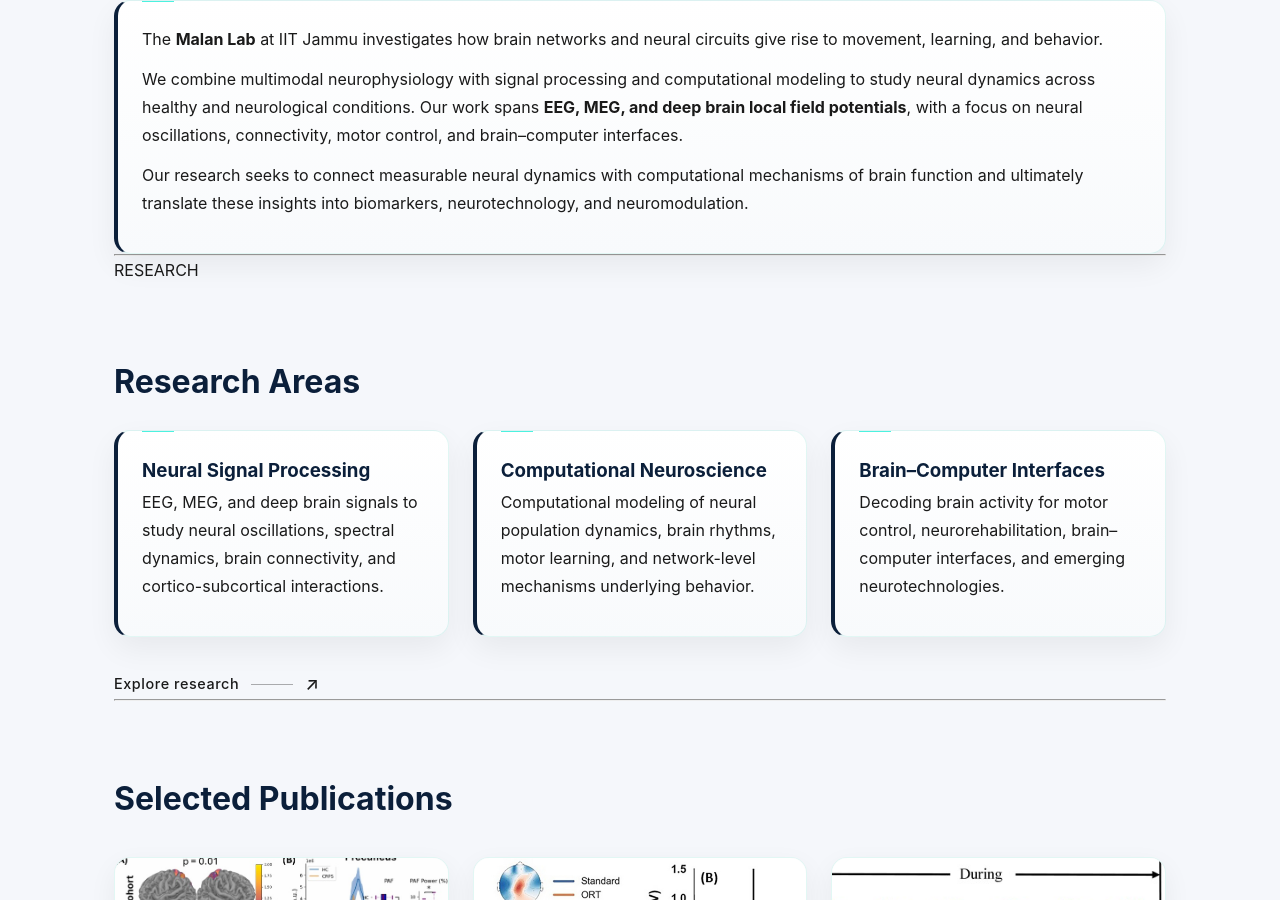
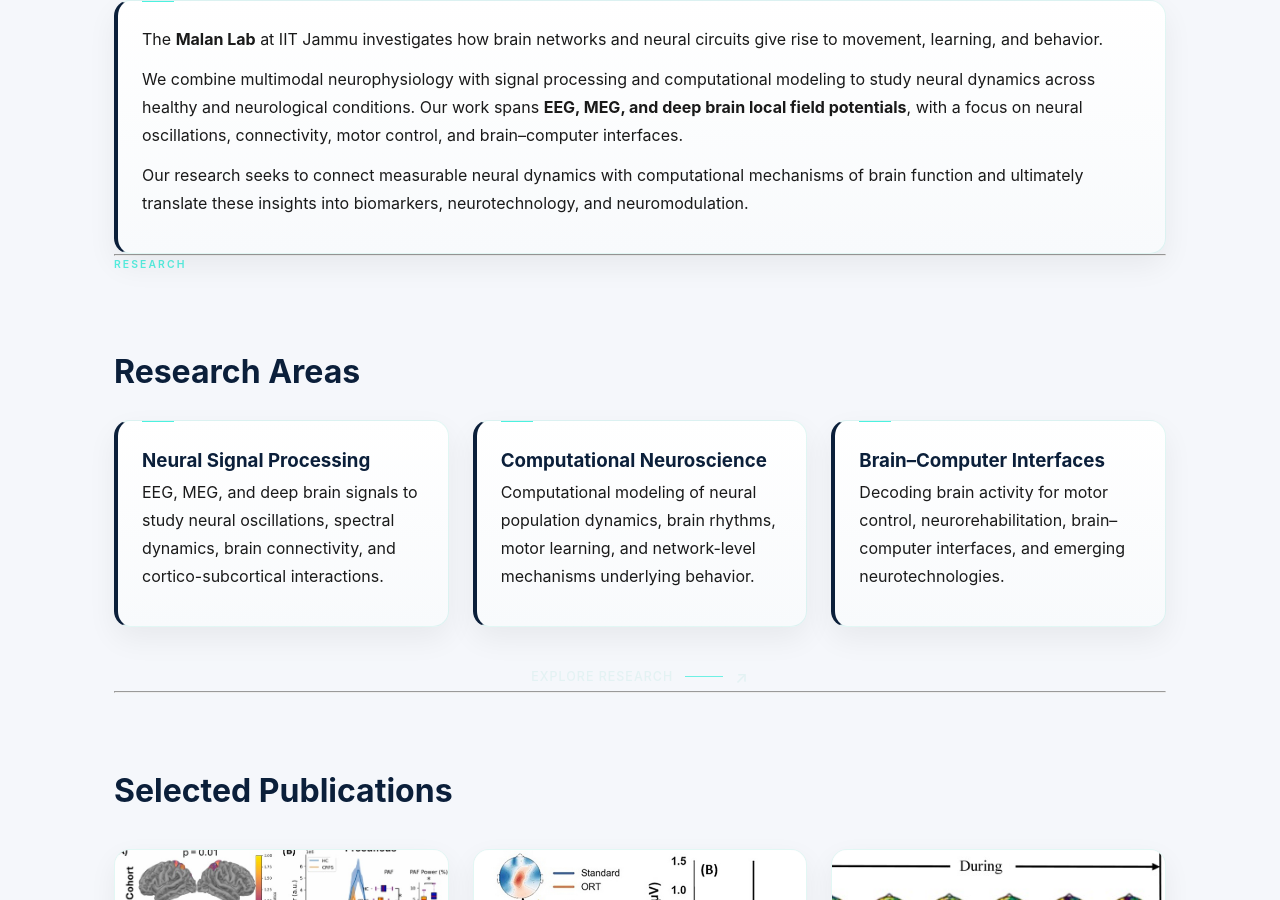
Before and after one commit to malanlab/malanlab.github.io, a Jekyll site: the page built from index.md, in a window 1280 px wide and 900 px high, scrolled down 1033 px. Built offline with Jekyll 4.4.1, drawn with Linux system fonts in a browser that asks for light colours.

Commit message:
Update style.css

```diff
--- a/assets/style.css
+++ b/assets/style.css
@@ -352,7 +352,19 @@
 
   opacity: 1;
 }
+/* =========================
+   Section
+========================= */
+.section-label {
+  margin-bottom: 8px;
 
+  font-size: 0.65rem;
+  font-weight: 600;
+
+  letter-spacing: 0.2em;
+
+  color: rgba(0,235,210,0.65);
+}
 
 /* =========================
    CARDS
@@ -405,8 +417,6 @@
       rgba(255,255,255,0.015)
     );
 }
-
-
 
 .card {
   background: linear-gradient(180deg, #fff, #f8fafc);
@@ -479,7 +489,8 @@
 ========================= */
 
 .research-more {
-  margin-top: 32px;
+  margin-top: 34px;
+  text-align: center;
 }
 
 .research-more a {
@@ -487,49 +498,49 @@
   align-items: center;
   gap: 12px;
 
-  color: inherit;
+  color: rgba(220,240,240,0.72);
+
   text-decoration: none;
 
-  font-size: 0.9rem;
+  font-size: 0.78rem;
   font-weight: 500;
-  letter-spacing: 0.04em;
 
-  transition: color 0.25s ease;
+  letter-spacing: 0.08em;
+  text-transform: uppercase;
+
+  transition: color 0.3s ease;
 }
 
 .research-line {
-  width: 42px;
+  width: 38px;
   height: 1px;
 
-  background: currentColor;
-
-  opacity: 0.35;
+  background: rgba(0,235,210,0.55);
 
   transition:
-    width 0.3s ease,
-    opacity 0.3s ease;
+    width 0.35s ease,
+    background 0.35s ease;
 }
 
 .research-arrow {
-  font-size: 1.1rem;
+  font-size: 1rem;
 
   transition:
-    transform 0.3s ease;
+    transform 0.35s ease;
 }
 
 .research-more a:hover {
-  color: rgba(0, 235, 210, 0.95);
+  color: rgba(0,235,210,0.95);
 }
 
 .research-more a:hover .research-line {
   width: 65px;
-  opacity: 0.8;
+  background: rgba(0,235,210,0.9);
 }
 
 .research-more a:hover .research-arrow {
-  transform: translateX(5px);
+  transform: translate(4px,-4px);
 }
-
 
 /* =========================
    PAPER FIGURE
@@ -832,6 +843,59 @@
     color:#9ca3af;
 }
 
+.footer {
+  margin-top: 100px;
+
+  border-top: 1px solid rgba(255,255,255,0.06);
+
+  background:
+    radial-gradient(
+      circle at 20% 0%,
+      rgba(0,235,210,0.035),
+      transparent 35%
+    );
+}
+
+.footer h3 {
+  margin-bottom: 14px;
+
+  font-size: 0.72rem;
+  letter-spacing: 0.14em;
+  text-transform: uppercase;
+
+  color: rgba(235,250,250,0.85);
+}
+
+.footer p {
+  color: rgba(210,225,225,0.52);
+  line-height: 1.7;
+}
+
+.footer a {
+  color: rgba(210,235,235,0.65);
+  text-decoration: none;
+
+  transition: color 0.25s ease;
+}
+
+.footer a:hover {
+  color: rgba(0,235,210,0.9);
+}
+
+.footer iframe {
+  width: 100%;
+  min-height: 220px;
+
+  border: 1px solid rgba(255,255,255,0.07);
+  border-radius: 12px;
+
+  filter: grayscale(0.7) contrast(1.05);
+}
+
+
+
+
+
 @media(max-width:1000px){
 
 .footer-grid{
```
